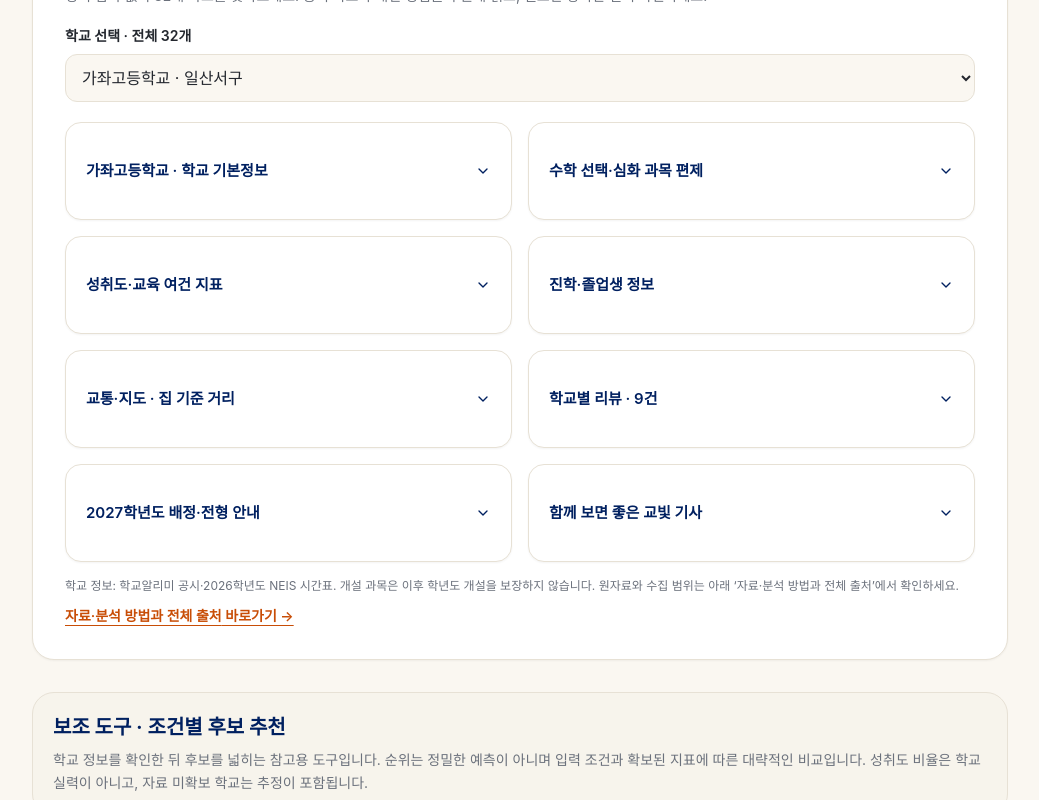
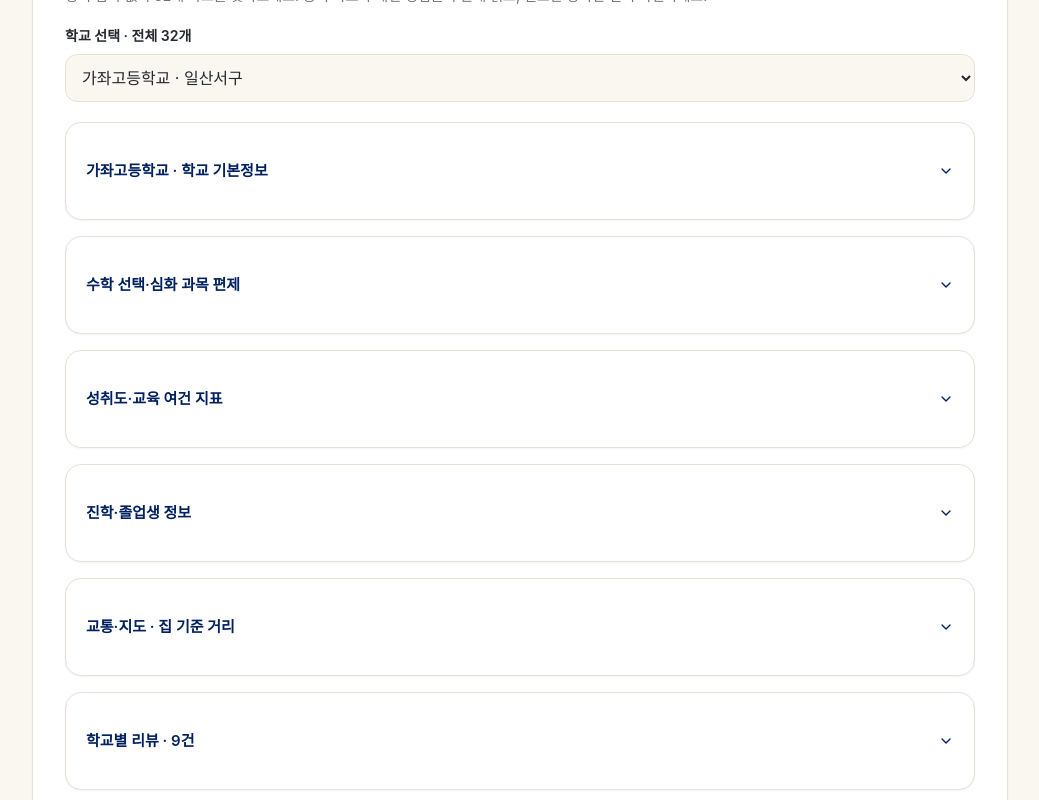
Before and after one commit to HDHhhdhh/highschool-guide, a React (Vite) app: page / in a window 1280 px wide. Shown: the part 3160-3960 px from the top of the page, without its empty margins (120-1159 px from the left). Built offline with nearby package versions, Linux system fonts and the light colour scheme; a web font is replaced by a local one.

Commit message:
학교별 정보 카드를 한 줄에 하나씩 표시

```diff
--- a/src/components/SchoolInfo.tsx
+++ b/src/components/SchoolInfo.tsx
@@ -32,7 +32,7 @@ export function SchoolInfo() {
       <select id="school-picker" value={schoolId} onChange={e => setSchoolId(e.target.value)} className="h-12 w-full min-w-0 rounded-lg border bg-background px-3 text-base">
         {[...SCHOOLS].sort((a, b) => a.name.localeCompare(b.name, 'ko')).map(school => <option key={school.id} value={school.id}>{school.name} · {school.sgg}</option>)}
       </select>
-      <article key={s.id} aria-label={`${s.name} 학교 정보`} className="mt-5 grid min-w-0 grid-cols-1 items-start gap-4 sm:grid-cols-2">
+      <article key={s.id} aria-label={`${s.name} 학교 정보`} className="mt-5 grid min-w-0 grid-cols-1 items-start gap-4">
         <Disclosure id="school-basic" title={`${s.name} · 학교 기본정보`}>
         <header className="rounded-xl bg-secondary/40 p-4">
           <h3 className="text-xl font-bold text-navy">{s.name}</h3>
```
